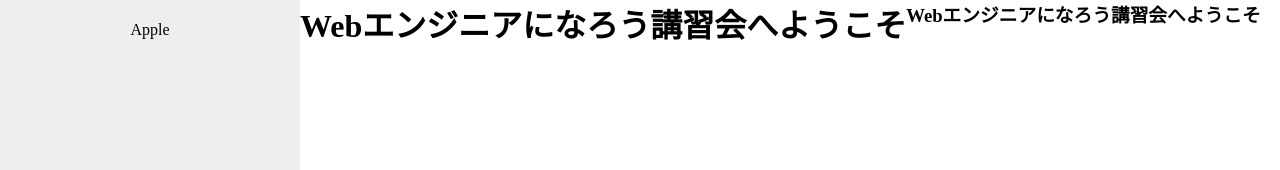
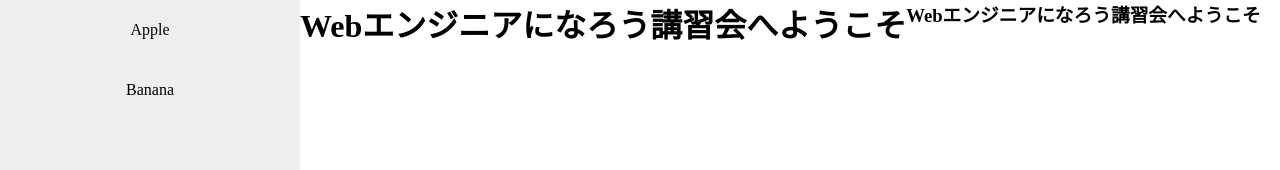
Before and after one commit to toripoke/pi, a Vue app: page / in a window 1280 px wide. Shown: the top 170 px of the page. Built offline with nearby package versions, Linux system fonts and the light colour scheme; the HTML template or start-up script is replaced by a standard one.

Commit message:
ボタンに引数を渡す

```diff
--- a/src/components/SideBar.vue
+++ b/src/components/SideBar.vue
@@ -4,6 +4,8 @@ import SideBarButton from './SideBarButton.vue'
 
 <template>
     <div class="sidebar">
+       <SideBarButton label="Apple"/>
+       <SideBarButton label="Banana"/>
        <SideBarButton />
     </div>
 </template>
--- a/src/components/SideBarButton.vue
+++ b/src/components/SideBarButton.vue
@@ -1,6 +1,12 @@
+<script setup lang="ts">
+defineProps<{
+    label: string
+}>()
+</script>
+
 <template>
     <div class="button">
-        <div class="buttontext">Apple</div>
+        <div class="buttontext">{{label}}</div>
     </div>
 </template>
 
```
